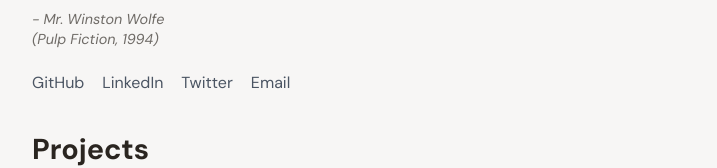
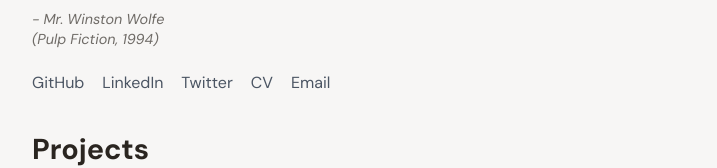
Before and after one commit to shlokjain2031/shloks-edge, a React (Vite) app: page / in a window 1280 px wide. Shown: the part 173-341 px from the top of the page, without its empty margins (256-973 px from the left). Built offline with nearby package versions, Linux system fonts and the light colour scheme.

Commit message:
CV added as link

```diff
--- a/src/App.tsx
+++ b/src/App.tsx
@@ -167,6 +167,9 @@ function App() {
             LinkedIn
           </a>
           <a href="https://x.com/blokejain/">Twitter</a>
+          <a href="/Shlok_Jain_CV.pdf" target="_blank" rel="noreferrer">
+            CV
+          </a>
           <span className="email-link-wrapper">
             <a href={`mailto:${emailAddress}`} className="email-link">
               Email
```
